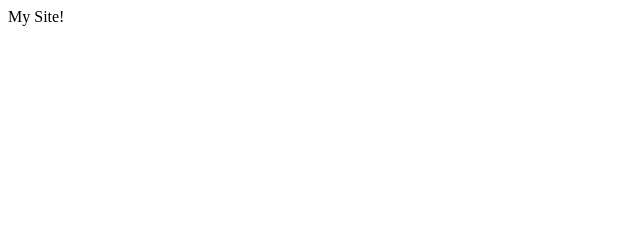
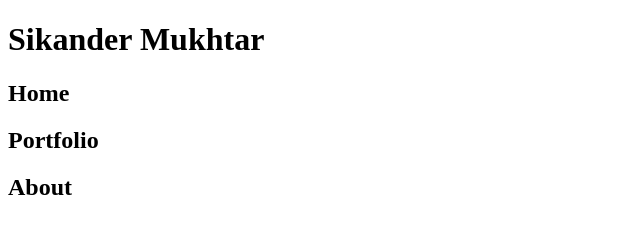
Before and after one commit to Sikandar-chaudhry/Sikandar-chaudhry.github.io, a plain HTML site: page index.html in a window 1280 px wide. Shown: the whole page, without its empty margins (0-640 px from the left). Drawn offline with Linux system fonts and the light colour scheme.

Commit message:
Add website structure

```diff
--- a/index.html
+++ b/index.html
@@ -5,6 +5,21 @@
         <link rel="shortcut icon" type="image/jpeg" href="b2.jpg">
     </head>
     <body>
-        My Site!
+        <header>
+            <span>
+                <h1>Sikander Mukhtar</h1>
+                <nav>
+                    <h1>Home</h1>
+                    <h1>Portfolio</h2>
+                    <h1>About</h1>
+                </nav>
+            </span>
+        </header>
+        <main>
+
+        </main>
+        <footer>
+
+        </footer>
     </body>
 </html>
```
